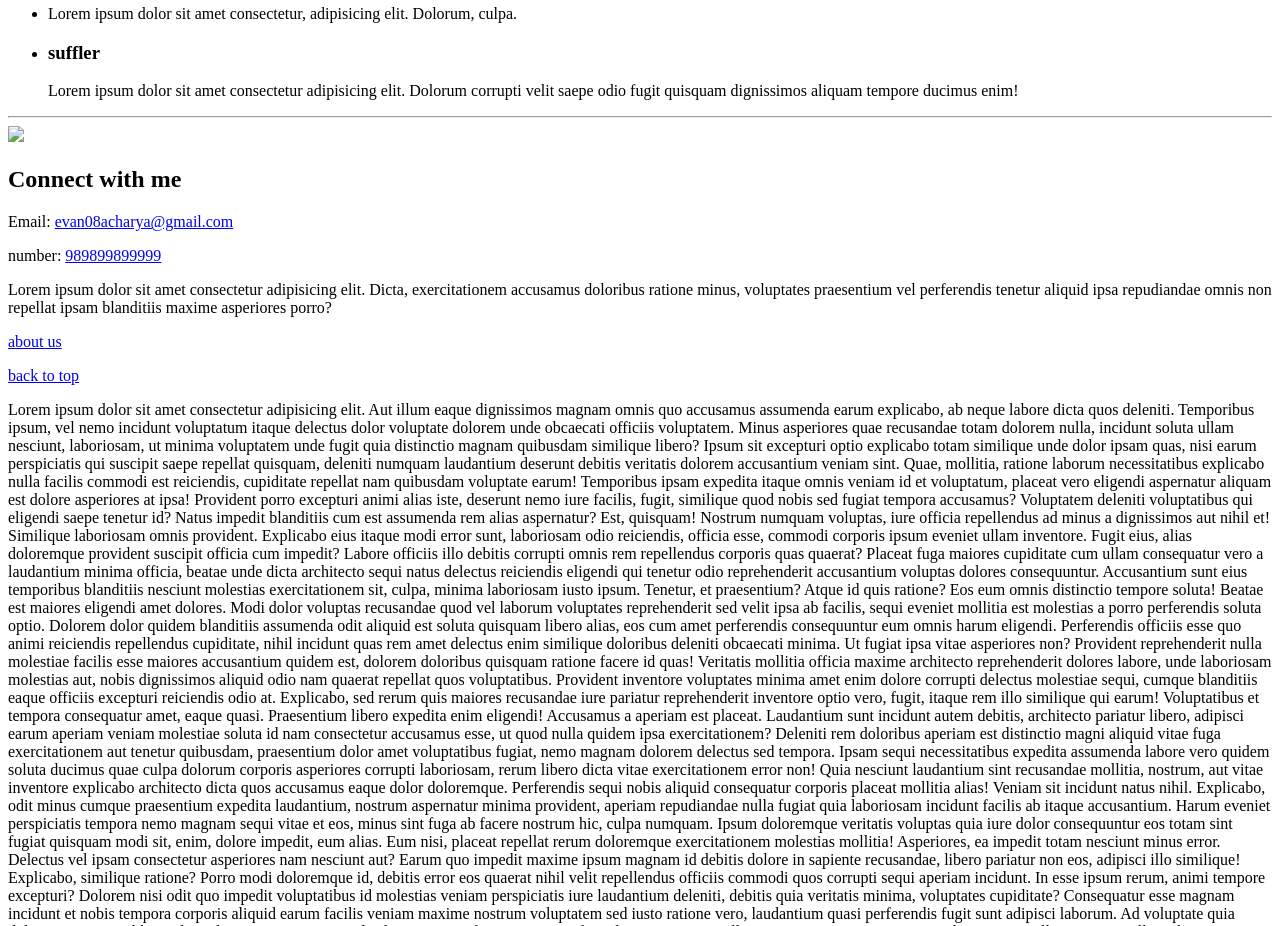
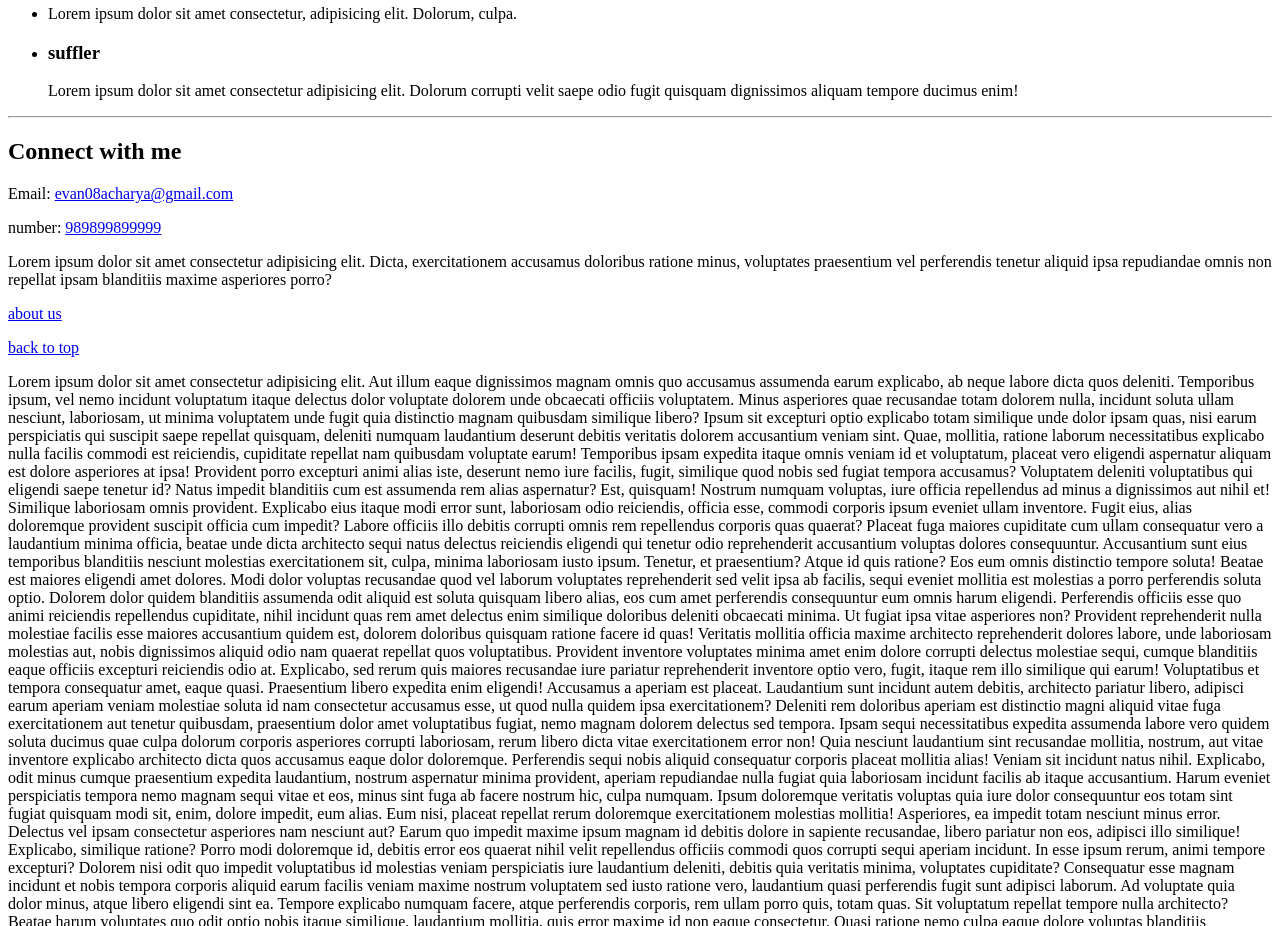
Before and after one commit to kakarot-spec/resume, a plain HTML site: page index.html in a window 1280 px wide. Shown: the part 780-1706 px from the top of the page. Drawn offline with Linux system fonts and the light colour scheme.

Commit message:
Update index.html

```diff
--- a/index.html
+++ b/index.html
@@ -118,8 +118,7 @@
 
     </main>
     <aside>
-      <img src="New folder\Premium Photo _ Funny Tyrannosaurus rex dinosaur cartoon character.jpg">
-    </aside>
+
     <!--main section ends-->
     <footer id="contactme">
       <h2 id="contact">Connect with me</h2>
```
